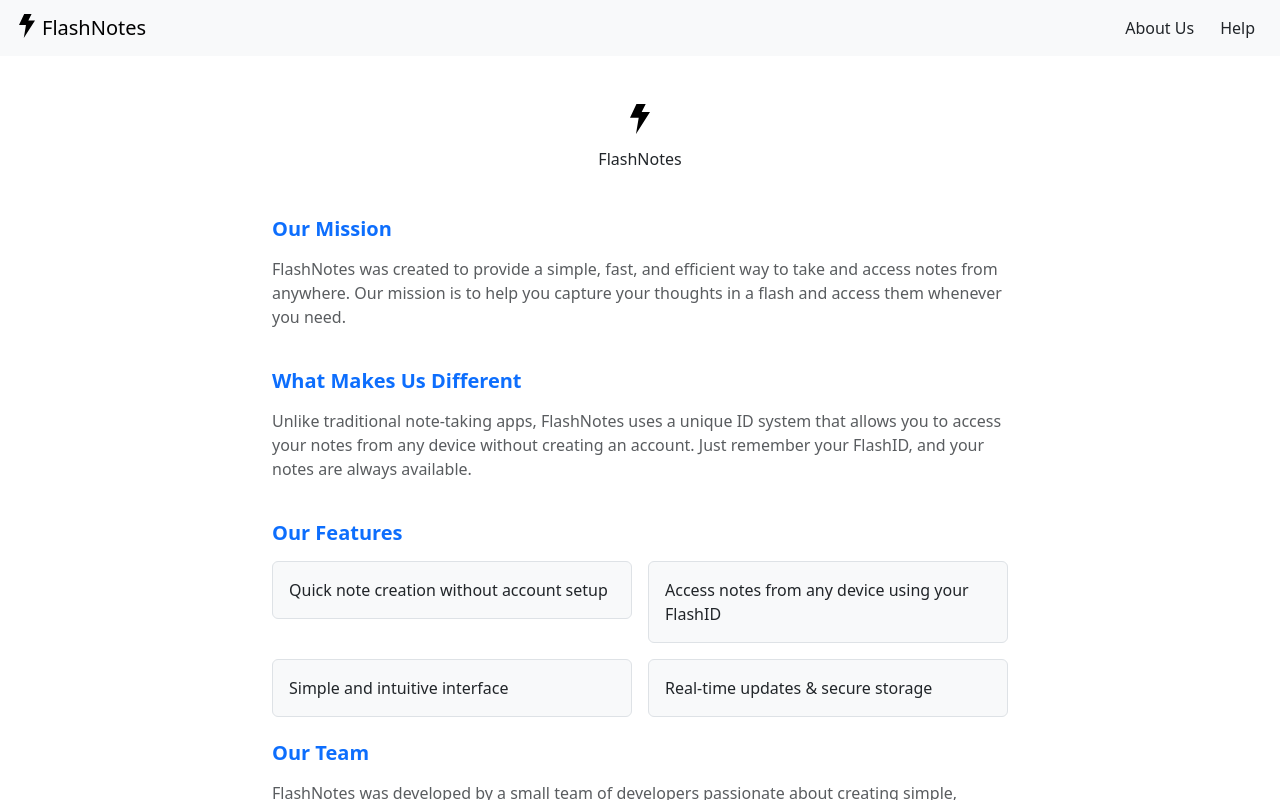
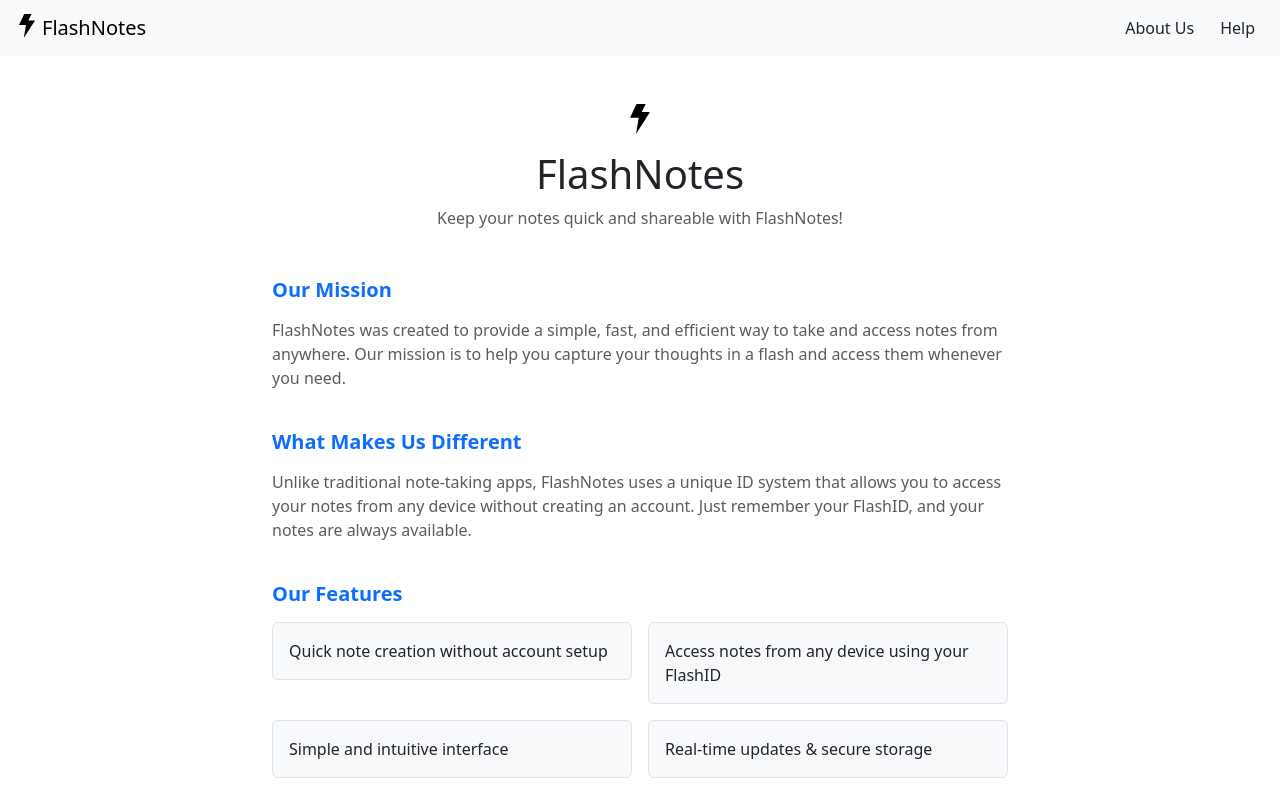
Before and after one commit to rounak2105/react-notes, a React (Vite) app: page / in a window 1280 px wide. Both pictures are taken after a click on the button "About Us". Shown: the top 800 px of the page. Built offline with nearby package versions, Linux system fonts and the light colour scheme.

Commit message:
smaller footer

```diff
--- a/src/components/AboutUs.tsx
+++ b/src/components/AboutUs.tsx
@@ -17,7 +17,8 @@ const AboutUs: React.FC = () => {
               height="30"
               className="mb-3"
             />
-            <h1 className="navbar-brand h1 mb-0">FlashNotes</h1>
+            <h2 className="display-6 mb-2">FlashNotes</h2>
+            <p className="text-muted">Keep your notes quick and shareable with FlashNotes!</p>
           </div>
 
           {/* Main Content */}
--- a/src/components/Footer.tsx
+++ b/src/components/Footer.tsx
@@ -2,7 +2,7 @@ import type React from "react"
 
 const Footer: React.FC = () => {
   return (
-    <div className="text-center mt-5 pt-4 border-top">
+    <div className="text-center mt- pt-2 border-top">
       <small className="text-muted">
         © 2025 FlashNotes. All rights reserved.
       </small>
--- a/src/components/Help.tsx
+++ b/src/components/Help.tsx
@@ -17,7 +17,7 @@ const Help: React.FC = () => {
               className="mb-3"
             />
             <h2 className="display-6 mb-2">Help Center</h2>
-            <p className="text-muted">Find answers to common questions about FlashNotes</p>
+            <p className="text-muted">Find answers to common questions about FlashNotes!</p>
           </div>
 
           {/* FAQ Accordion */}
@@ -130,11 +130,11 @@ const Help: React.FC = () => {
               <div id="collapseFive" className="accordion-collapse collapse" data-bs-parent="#helpAccordion">
                 <div className="accordion-body">
                   <ol className="ps-4">
-                    <li className="mb-2">Find the note you want to delete in your list</li>
+                    <li className="mb-2">Find the note you want to delete</li>
                     <li className="mb-2">Click on the delete icon (trash can) on the top of the note</li>
                     <li className="mb-2">The note will be removed forever</li>
                   </ol>
-                  <p className="text-muted mt-3">
+                  <p style={{ color: "red" }}>
                     <em>Note: Deletion is permanent and cannot be undone.</em>
                   </p>
                 </div>
```
